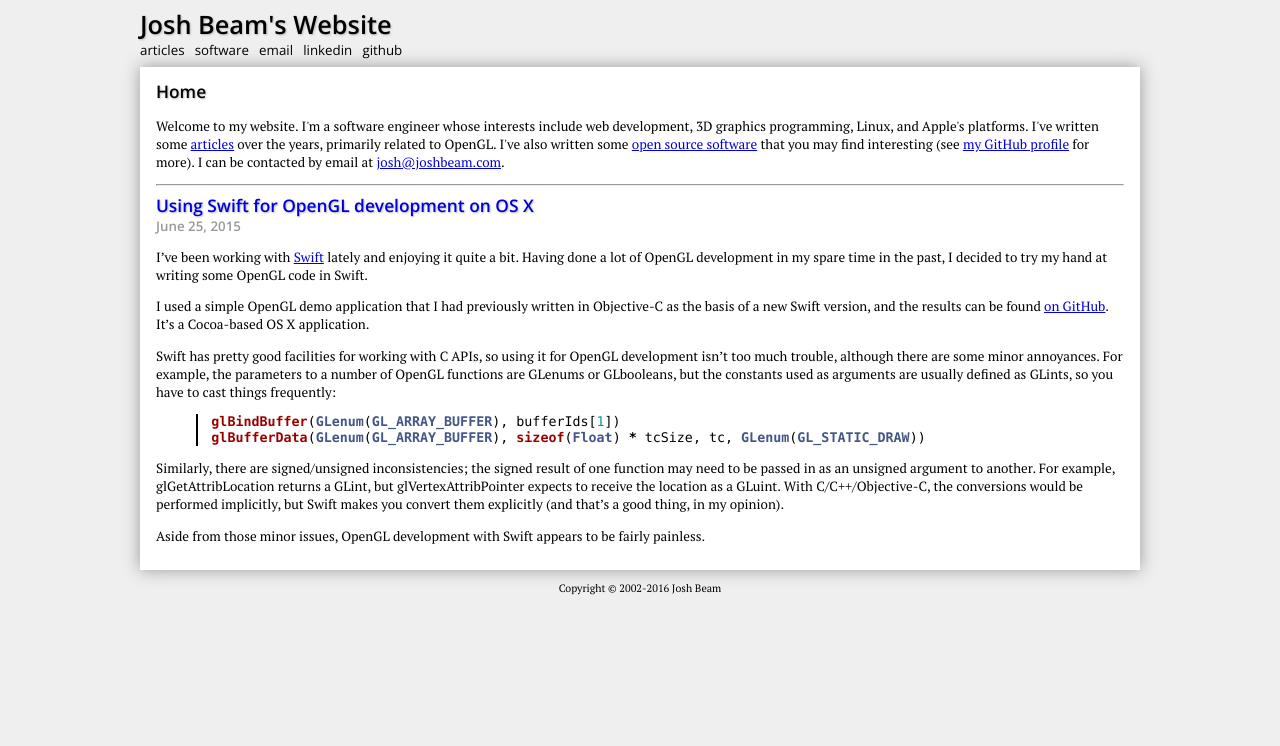
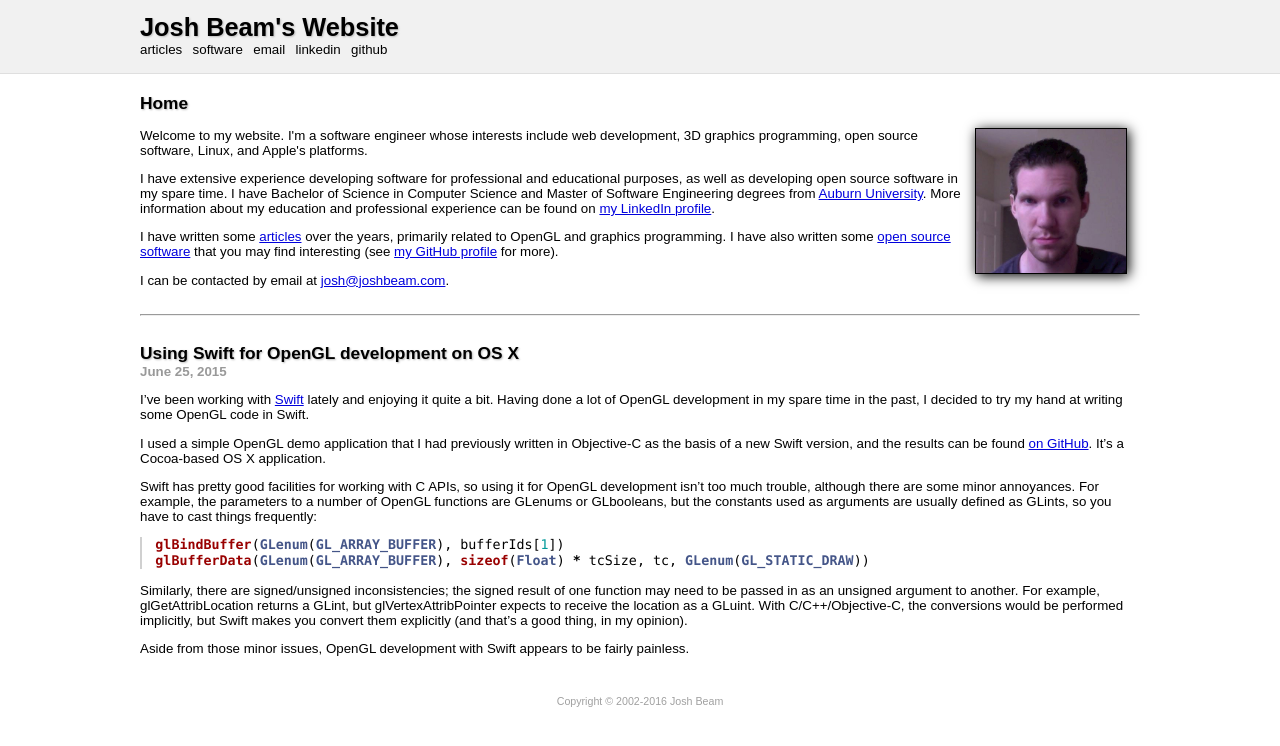
Before and after one commit to joshb/joshb.github.io, a Jekyll site: the page built from index.html, in a window 1280 px wide. Shown: the top 746 px of the page. Built offline with Jekyll 4.4.1, drawn with Linux system fonts in a browser that asks for light colours.

Commit message:
Update layout and index.

```diff
--- a/_layouts/post.html
+++ b/_layouts/post.html
@@ -12,7 +12,6 @@
   <link href="{{ site.url }}/stylesheets/syntax.css" media="all" rel="stylesheet" />
 </head>
 <body>
-<div id="page">
 
 <header>
   <h1><a href="/">Josh Beam&#39;s Website</a></h1>
@@ -48,6 +47,5 @@
   Copyright &copy; 2002-2016 Josh Beam
 </footer>
 
-</div>
 </body>
 </html>
--- a/index.html
+++ b/index.html
@@ -2,7 +2,15 @@
 layout: post
 title: Home
 ---
-<p>Welcome to my website. I'm a software engineer whose interests include web development, 3D graphics programming, Linux, and Apple's platforms. I've written some <a href="articles">articles</a> over the years, primarily related to OpenGL. I've also written some <a href="software">open source software</a> that you may find interesting (see <a href="https://github.com/joshb">my GitHub profile</a> for more). I can be contacted by email at <a href="mailto:josh@joshbeam.com">josh@joshbeam.com</a>.</p>
+<div class="photo"><img src="files/photo.jpg" alt=""></div>
+
+<p>Welcome to my website. I'm a software engineer whose interests include web development, 3D graphics programming, open source software, Linux, and Apple's platforms.</p>
+
+<p>I have extensive experience developing software for professional and educational purposes, as well as developing open source software in my spare time. I have Bachelor of Science in Computer Science and Master of Software Engineering degrees from <a href="http://www.auburn.edu/">Auburn University</a>. More information about my education and professional experience can be found on <a href="https://www.linkedin.com/in/joshbeam">my LinkedIn profile</a>.</p>
+
+<p>I have written some <a href="articles">articles</a> over the years, primarily related to OpenGL and graphics programming. I have also written some <a href="software">open source software</a> that you may find interesting (see <a href="https://github.com/joshb">my GitHub profile</a> for more).</p>
+
+<p>I can be contacted by email at <a href="mailto:josh@joshbeam.com">josh@joshbeam.com</a>.</p>
 
 <hr>
 
@@ -11,4 +19,6 @@ title: Home
     <h3>{{ post.date | date: "%B %-d, %Y" }}</h3>
 
     {{ post.content }}
+
+    <br>
 {% endfor %}
--- a/stylesheets/application.css
+++ b/stylesheets/application.css
@@ -2,27 +2,19 @@
  *= require_self
  */
 
-@import url(http://fonts.googleapis.com/css?family=PT+Serif);
-@import url(http://fonts.googleapis.com/css?family=Open+Sans:400,600);
-
 body
 {
-    margin: 0.5em;
-    background-color: #efefef;
+    margin: 0;
+    background-color: white;
     color: black;
-    font-family: PT Serif, Times New Roman, Times, serif;
+    font-family: Arial, Helvetica, sans-serif;
     font-size: 10pt;
+    -webkit-text-size-adjust: none;
 }
 
-#page
+hr
 {
-    width: 1000px;
-    margin: auto;
-}
-
-header, h1, h2, h3, h4
-{
-    font-family: Open Sans, Arial, Helvetica, sans-serif;
+    margin: 2em 0 2em 0;
 }
 
 h1, h2, h3, h4
@@ -38,20 +30,16 @@ h1
     font-size: 190%;
 }
 
-h1 a:link, h1 a:active, h1 a:visited
-{
-    background-color: transparent;
-    color: inherit;
-    text-decoration: none;
-}
-
 h2
 {
     font-size: 130%;
 }
 
+h1 a:link, h1 a:active, h1 a:visited,
 h2 a:link, h2 a:active, h2 a:visited
 {
+    background-color: transparent;
+    color: inherit;
     text-decoration: none;
 }
 
@@ -90,9 +78,23 @@ td
     vertical-align: top;
 }
 
-nav
+header
 {
-    position: relative;
+    position: fixed;
+    width: 100%;
+    padding: 1em 0 1em 0;
+    border-bottom: solid 1px #dfdfdf;
+    background-color: rgba(240, 240, 240, 0.9);
+    color: inherit;
+    backdrop-filter: blur(8px);
+    -webkit-backdrop-filter: blur(8px);
+}
+
+h1, nav, #content
+{
+    max-width: 1000px;
+    padding: 0 16px 0 16px;
+    margin: auto;
 }
 
 nav a:link, nav a:active, nav a:visited
@@ -103,9 +105,6 @@ nav a:link, nav a:active, nav a:visited
     background-color: transparent;
     color: inherit;
     text-decoration: none;
-    -webkit-transition: border-color 0.2s;
-    -moz-transition: border-color 0.2s;
-    -o-transition: border-color 0.2s;
 }
 
 nav a:hover
@@ -115,12 +114,20 @@ nav a:hover
 
 #content
 {
-    margin-top: 0.5em;
-    padding: 12px 16px 12px 16px;
-    min-height: 20em;
-    background-color: white;
-    color: black;
-    box-shadow: 0 0 16px #999;
+    padding-top: 7em;
+}
+
+.photo
+{
+    float: right;
+    padding: 1em;
+}
+
+.photo > img
+{
+    border: solid 1px black;
+    width: 150px;
+    box-shadow: 2px 2px 12px black;
 }
 
 footer
@@ -128,6 +135,8 @@ footer
     padding: 1em;
     font-size: 8pt;
     text-align: center;
+    color: #a0a0a0;
+    background-color: transparent;
 }
 
 li p
@@ -154,7 +163,12 @@ li p
 pre
 {
     padding-left: 1em;
-    border-left: solid 2px black;
+    border-left: solid 2px #d0d0d0;
+}
+
+figure.highlight
+{
+    margin-left: 0;
 }
 
 code
@@ -175,51 +189,38 @@ table.BorderedTable th, table.BorderedTable td
 
 @media screen and (max-device-width: 640px)
 {
-    body
+    header
     {
-        background-color: white;
-        color: black;
-    }
-
-    #page
-    {
-        width: auto;
+        position: static;
     }
 
     #content
     {
-        padding: 0;
-        box-shadow: none;
+        padding-top: 1em;
     }
 
     img
     {
         max-width: 100%;
     }
+
+    .photo > img
+    {
+        width: 100px;
+    }
 }
 
 @media print
 {
-    body
-    {
-        margin: 0;
-        background-color: white;
-        color: black;
-    }
-
-    #page
-    {
-        width: auto;
-    }
-
-    #content
-    {
-        box-shadow: none;
-    }
-
     h1, h2, h3, h4
     {
         text-shadow: none;
+    }
+
+    header
+    {
+        position: static;
+        border: none;
     }
 
     nav
@@ -227,8 +228,13 @@ table.BorderedTable th, table.BorderedTable td
         display: none;
     }
 
-    footer
+    #content
     {
-        border: 0;
+        padding-top: 1em;
+    }
+
+    .photo > img
+    {
+        box-shadow: none;
     }
 }
```
Also changed, not shown: files/photo.jpg (added).
